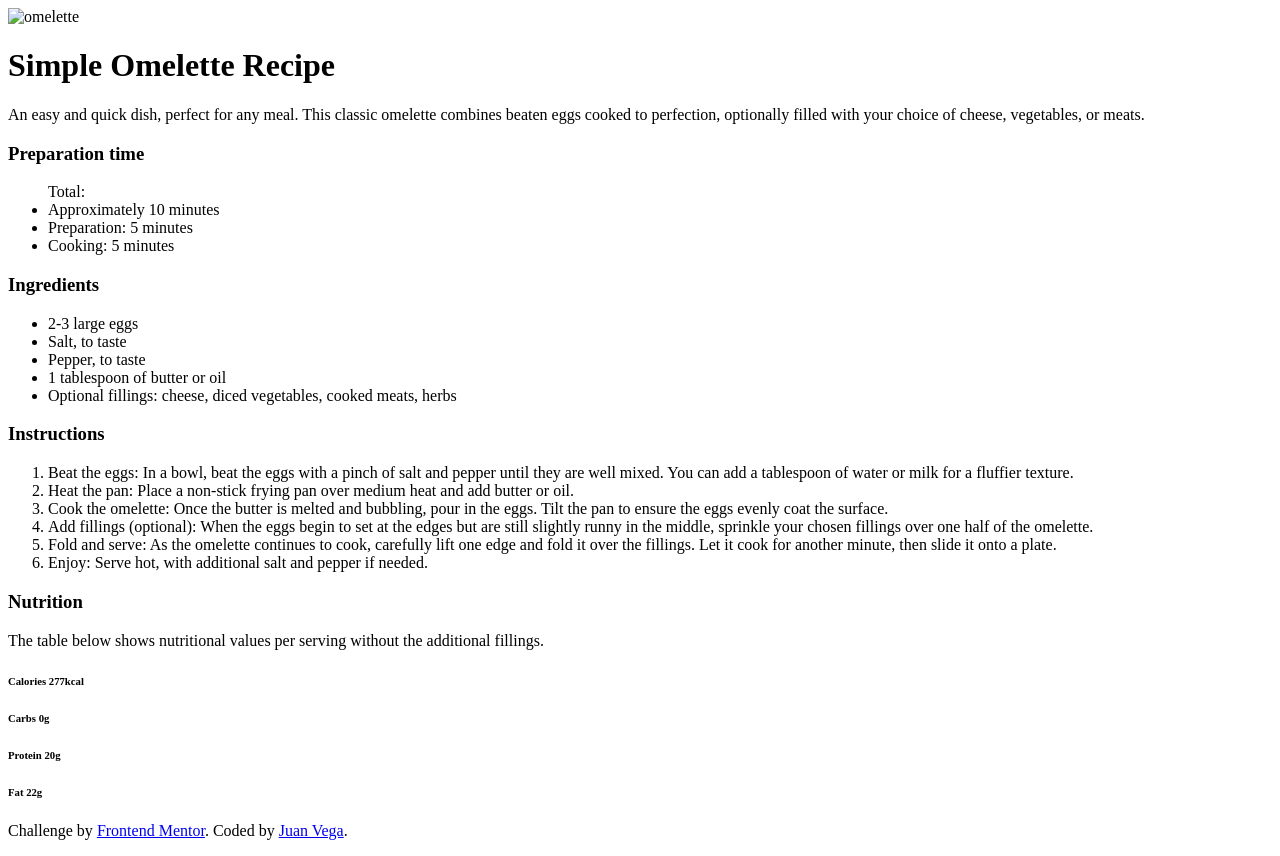
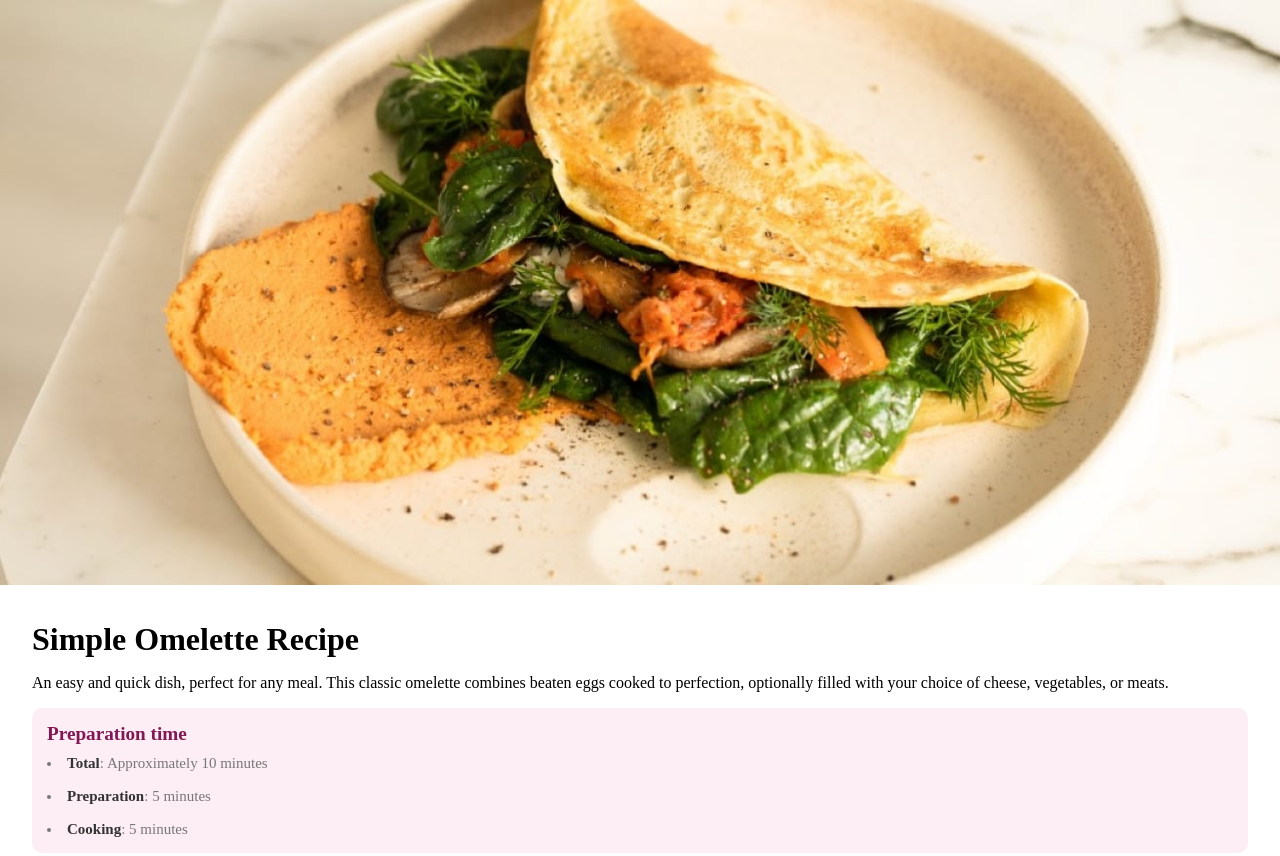
Before and after one commit to JuanTwoFour/Recipe-Page, a plain HTML site: page recipe-page-main/index.html in a window 1280 px wide. Shown: the top 856 px of the page. Drawn offline with Linux system fonts and the light colour scheme.

Commit message:
styles added

```diff
--- a/recipe-page-main/design/styles.css
+++ /dev/null
@@ -1,14 +0,0 @@
-* {
-  box-sizing: border-box;
-  padding: 0;
-  margin: 0;
-}
-
-.attribution {
-  font-size: 11px;
-  text-align: center;
-}
-
-.attribution a {
-  color: hsl(228, 45%, 44%);
-}
--- a/recipe-page-main/index.html
+++ b/recipe-page-main/index.html
@@ -4,34 +4,35 @@
 <head>
   <meta charset="UTF-8">
   <meta name="viewport" content="width=device-width, initial-scale=1.0">
-  <!-- displays site properly based on user's device -->
-
   <link rel="icon" type="image/png" sizes="32x32" href="./assets/images/favicon-32x32.png">
-
+  <link rel="stylesheet" href="styles.css">
+  <link rel="fonts" href="/Recipe-Page/recipe-page-main/assets/fonts">
   <title>Frontend Mentor | Recipe page</title>
 
 </head>
 
 <body>
   <header>
-    <img src="/Recipe-Page/recipe-page-main/assets/images/image-omelette.jpeg" alt="omelette">
+    <img src="/Recipe-Page/recipe-page-main/assets/fonts/images/image-omelette.jpeg" alt="omelette">
   </header>
 
-  <div>
+  <div class="omelette">
     <h1>Simple Omelette Recipe</h1>
 
     <p>An easy and quick dish, perfect for any meal. This classic omelette combines beaten eggs cooked
       to perfection, optionally filled with your choice of cheese, vegetables, or meats.</p>
 
-    <h3>Preparation time</h3>
-
-    <ul> Total: <li>Approximately 10 minutes</li>
-      <li>Preparation: 5 minutes</li>
-      <li>Cooking: 5 minutes</li>
-    </ul>
+    <div class="container">
+      <h3>Preparation time</h3>
+      <ul>
+        <li><b>Total</b>: Approximately 10 minutes</li>
+        <li><b>Preparation</b>: 5 minutes</li>
+        <li><b>Cooking</b>: 5 minutes</li>
+      </ul>
+    </div>
   </div>
 
-  <div>
+  <div class="ingredients">
     <h3>Ingredients</h3>
 
     <ul>
@@ -43,7 +44,7 @@
     </ul>
   </div>
 
-  <div>
+  <div class="instructions">
     <h3>Instructions</h3>
 
     <ol>
@@ -65,7 +66,7 @@
     </ol>
   </div>
 
-  <div>
+  <div class="nutrition">
     <h3>Nutrition</h3>
 
     <p>The table below shows nutritional values per serving without the additional fillings.</p>
--- /dev/null
+++ b/recipe-page-main/styles.css
@@ -0,0 +1,56 @@
+* {
+  box-sizing: border-box;
+  padding: 0;
+  margin: 0;
+  font-family: serif;
+}
+
+.attribution {
+  font-size: 11px;
+  text-align: center;
+}
+
+.attribution a {
+  color: hsl(228, 45%, 44%);
+}
+
+.container {
+  background-color: #fceef4;
+  border-radius: 10px;
+  padding: 15px;
+  margin: 0 auto;
+}
+
+div {
+  margin: 2rem;
+}
+
+header img {
+  width: 100%;
+  height: auto;
+}
+
+.omelette h1,
+p {
+  padding-bottom: 1rem;
+}
+
+.container h3 {
+  font-size: 1.2em;
+  color: #811753;
+  margin-bottom: 10px;
+}
+
+.container ul {
+  display: flex;
+  flex-direction: column;
+  gap: 1rem;
+  font-size: 15px;
+  color: #6e6e6eed;
+  list-style: inside;
+  text-wrap: pretty;
+}
+
+b {
+  color: #333;
+}
```
Also changed, not shown: recipe-page-main/assets/fonts/images/favicon-32x32.png (added), recipe-page-main/assets/fonts/images/image-omelette.jpeg (added).
